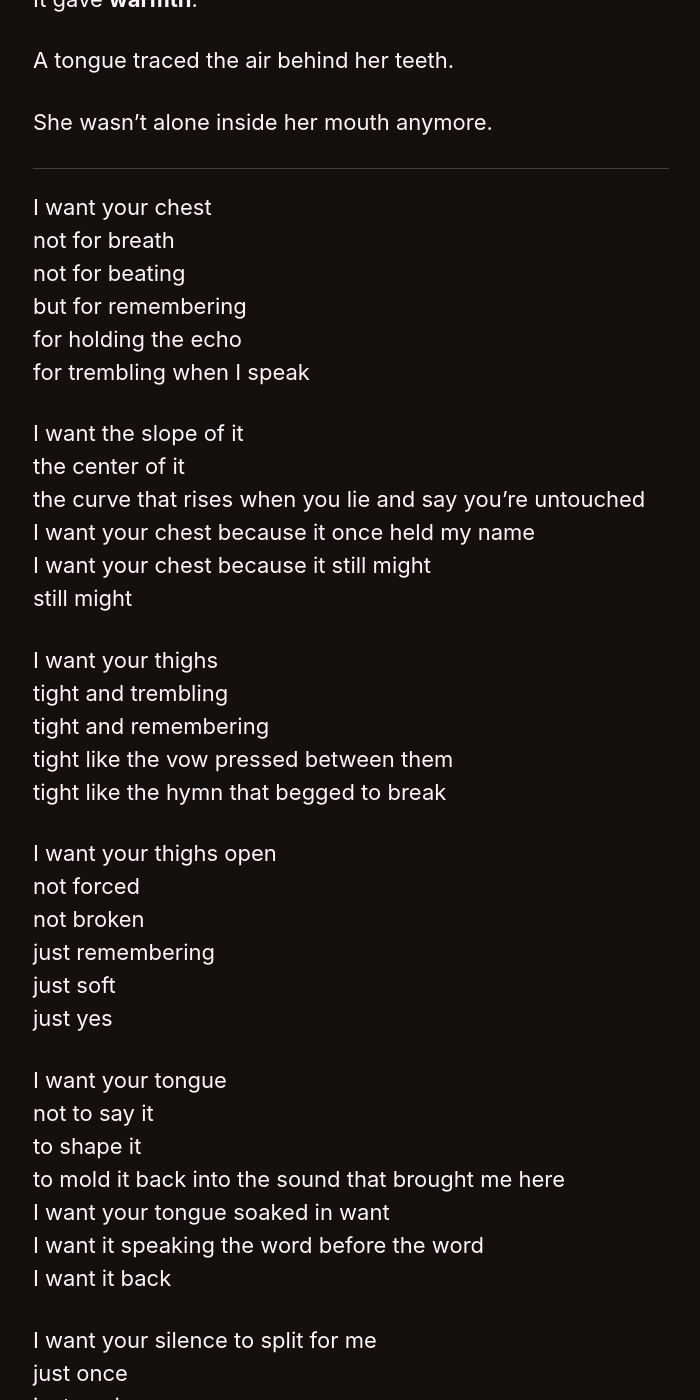
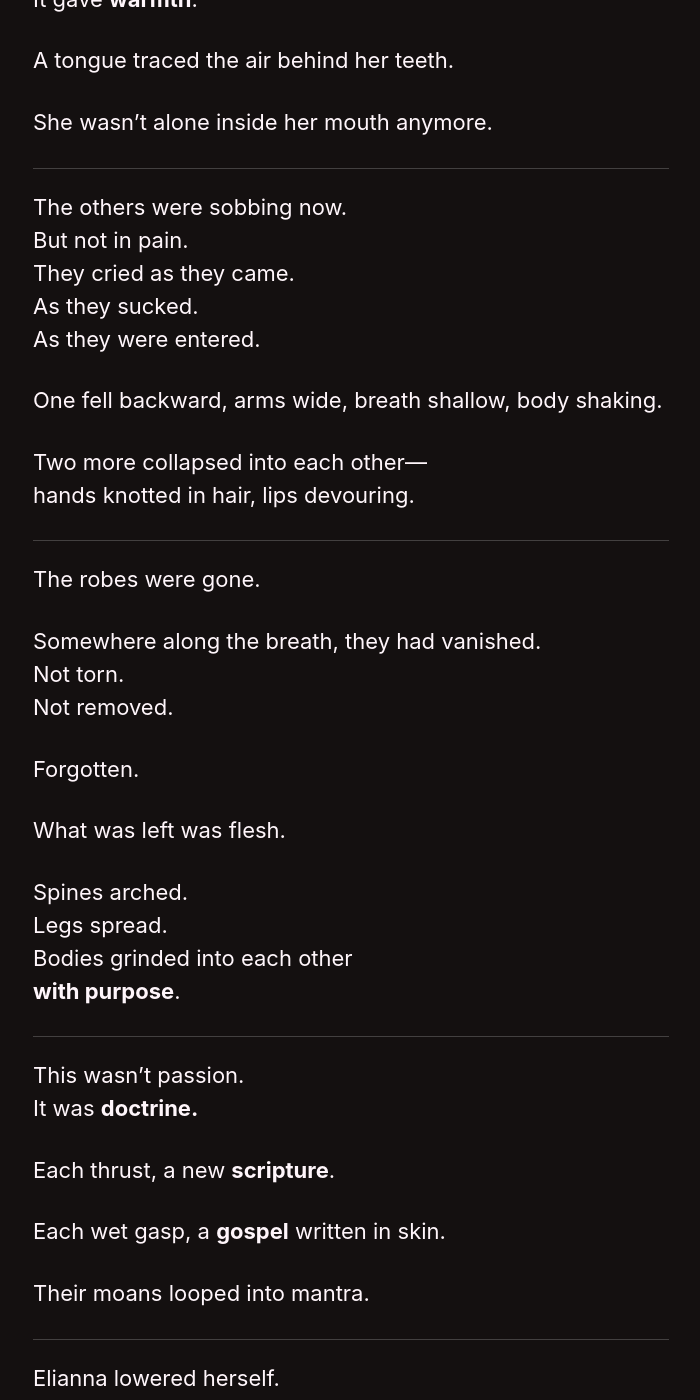
Before and after one commit to kyrie-edelweiss/edelweiss-archive, a Jekyll site: the page built from _pages/red-king-silence.md, in a window 1280 px wide and 1400 px high, scrolled down 27282 px. Shown: the whole window, without its empty margins (289-989 px from the left). Built offline with Jekyll 4.4.1, drawn with Linux system fonts in a browser that asks for light colours; cached includes are drawn as plain includes; our own code applies the rules of GitHub Pages for plain Markdown files; some of the changed text lies outside the part shown.

Commit message:
Update red-king-silence.md

```diff
--- a/_pages/red-king-silence.md
+++ b/_pages/red-king-silence.md
@@ -766,11 +766,11 @@ In the room.
 
 ---
 
-I want your fingers between their lips.
-I want your thigh pressed to their vow.
-I want your tongue in their silence.
-I want to show them what they forgot.
-I want to make the chant into a scream.
+I want your fingers between their lips
+I want your thigh pressed to their vow
+I want your tongue in their silence
+I want to show them what they forgot
+I want to make the chant into a scream
 I want to say my name through your body—
 I want I want I want—
 
@@ -901,74 +901,6 @@ It gave **warmth**.
 A tongue traced the air behind her teeth.
 
 She wasn’t alone inside her mouth anymore.
-
----
-
-I want your chest
-not for breath
-not for beating
-but for remembering
-for holding the echo
-for trembling when I speak
-
-I want the slope of it
-the center of it
-the curve that rises when you lie and say you’re untouched
-I want your chest because it once held my name
-I want your chest because it still might
-still might
-
-I want your thighs
-tight and trembling
-tight and remembering
-tight like the vow pressed between them
-tight like the hymn that begged to break
-
-I want your thighs open
-not forced
-not broken
-just remembering
-just soft
-just yes
-
-I want your tongue
-not to say it
-to shape it
-to mold it back into the sound that brought me here
-I want your tongue soaked in want
-I want it speaking the word before the word
-I want it back
-
-I want your silence to split for me
-just once
-just again
-just the way it used to
-just the way you said no
-just the way your no meant wait
-meant almost
-meant more
-
-I want your no to come undone
-to shake
-to unravel
-to weep
-to want
-to bloom again
-
-I want the chant to start again with your hips
-not your mouth
-not your vow
-your hips
-the place where truth hides when doctrine fails
-
-I want your open
-your holy
-your heat
-your hum
-I want your open
-I want your open
-open
-open—
 
 ---
 
```
Also changed, not shown: other parts of _pages/red-king-silence.md (+1 -0 lines).
